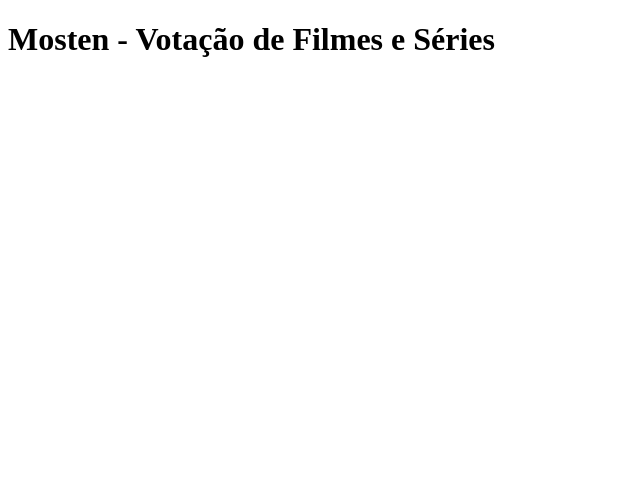
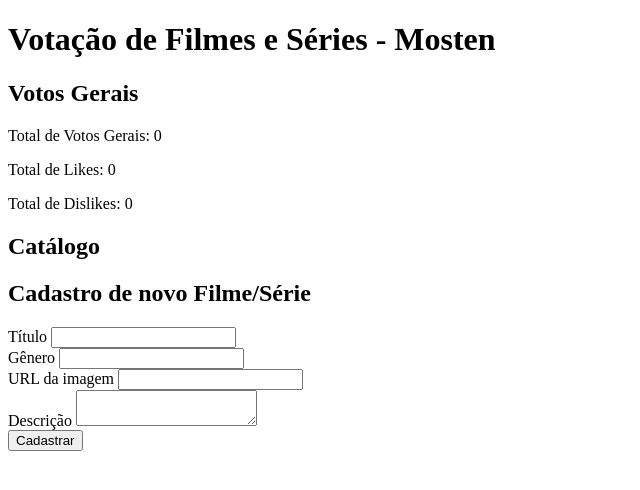
Before and after one commit to EduBarros101/simulador_de_votacao, a plain HTML site: page index.html in a window 1280 px wide. Shown: the whole page, without its empty margins (0-640 px from the left). Drawn offline with Linux system fonts and the light colour scheme; files that its build step writes are made by us from their sources.

Commit message:
Initial Form

```diff
--- a/index.html
+++ b/index.html
@@ -3,12 +3,54 @@
   <head>
     <meta charset="UTF-8" />
     <meta name="viewport" content="width=device-width, initial-scale=1.0" />
-    <link rel="stylesheet" href="css/style.css" />
+    <link rel="stylesheet" href="assets/css/style.css" />
     <title>Simulador de Votação de Filmes e Séries</title>
   </head>
   <body>
     <header>
-      <h1>Mosten - Votação de Filmes e Séries</h1>
+      <h1>Votação de Filmes e Séries - Mosten</h1>
+      <div class="geral-counters">
+        <h2>Votos Gerais</h2>
+        <p>Total de Votos Gerais: <span id="total-geral">0</span></p>
+        <p>Total de Likes: <span id="total-likes">0</span></p>
+        <p>Total de Dislikes: <span id="total-dislikes">0</span></p>
+      </div>
     </header>
+
+    <main>
+      <section id="movies-list">
+        <h2>Catálogo</h2>
+      </section>
+
+      <section id="movie-registration">
+        <h2>Cadastro de novo Filme/Série</h2>
+
+        <form id="form-registration">
+          <div class="form-group">
+            <label for="title">Título</label>
+            <input type="text" name="title" id="title" required />
+          </div>
+
+          <div class="form-group">
+            <label for="genre">Gênero</label>
+            <input type="text" name="genre" id="genre" required />
+          </div>
+
+          <div class="form-group">
+            <label for="image">URL da imagem</label>
+            <input type="url" name="image" id="image" required />
+          </div>
+
+          <div class="form-group">
+            <label for="description">Descrição</label>
+            <textarea name="description" id="description" required></textarea>
+          </div>
+
+          <button type="submit">Cadastrar</button>
+        </form>
+      </section>
+    </main>
+
+    <script src="js/script.js"></script>
   </body>
 </html>
```
